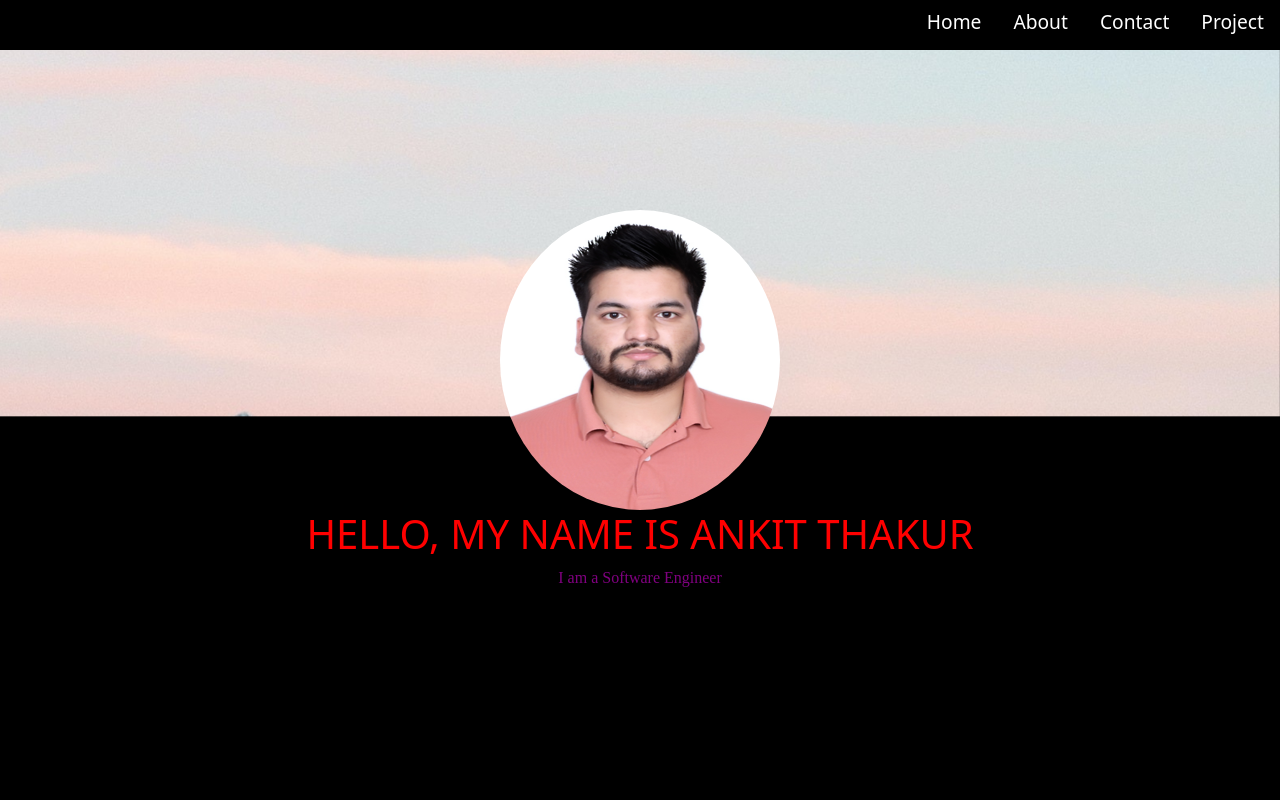
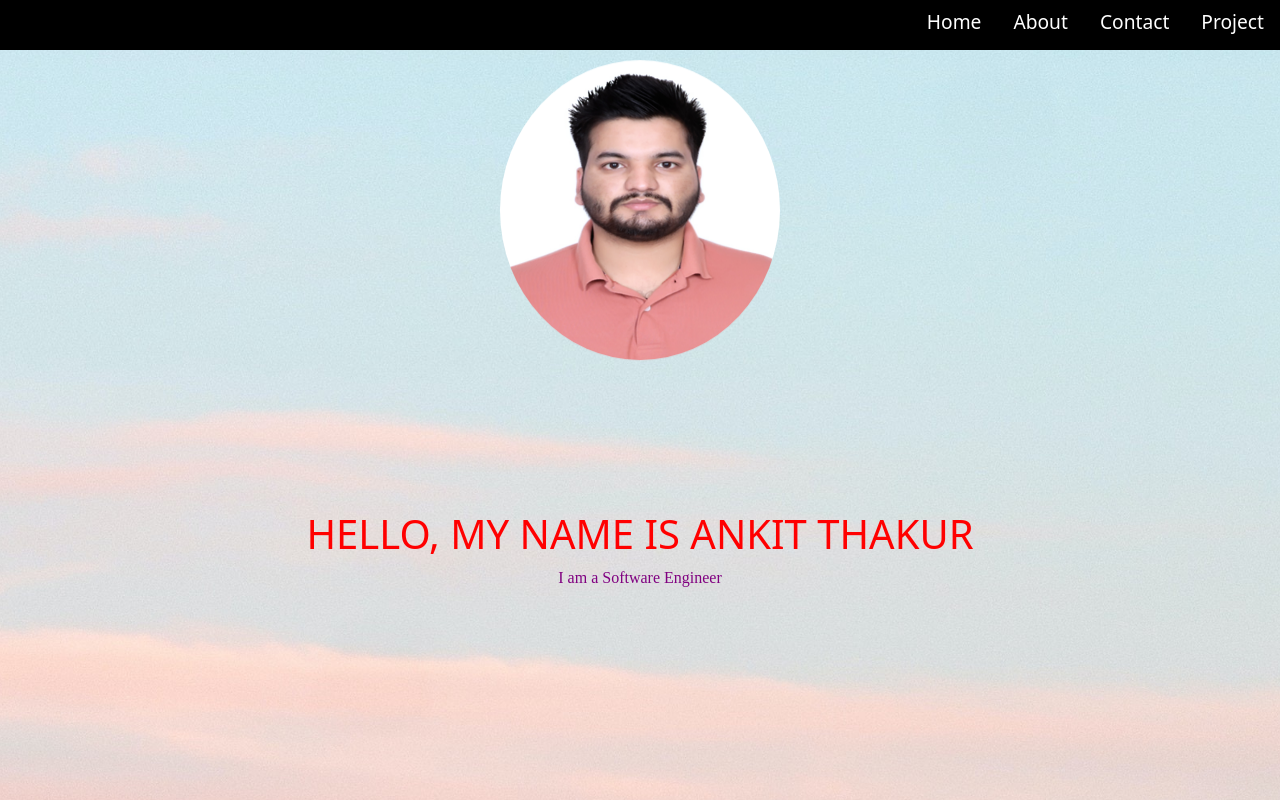
Before and after one commit to Ankitthakur2/Web-Portfolio, a React (Create React App) app: page / in a window 1280 px wide. Shown: the top 800 px of the page. Built offline with nearby package versions, Linux system fonts and the light colour scheme; the HTML template or start-up script is replaced by a standard one; a web font is replaced by a local one.

Commit message:
Update Heroimg.js

```diff
--- a/src/components/Heroimg.js
+++ b/src/components/Heroimg.js
@@ -5,11 +5,11 @@ import pic from "../assets/Pic.jpg";
 const HeroSection = () => {
   return (
     <div className="hero-container">
-      <img src={heroimg} alt="Hero" className="hero-image up-down-animation" />
+      <img src={heroimg} alt="Hero" className="hero-image" />
       <div className="hero-content">
         <div className="container-about">
           <div className="class-img">
-            <img src={pic} class="profile" />
+            <img src={pic} class="profile up-down-animation" />
             <h1>HELLO, MY NAME IS ANKIT THAKUR </h1>
 
             <p> I am a Software Engineer</p>
```
